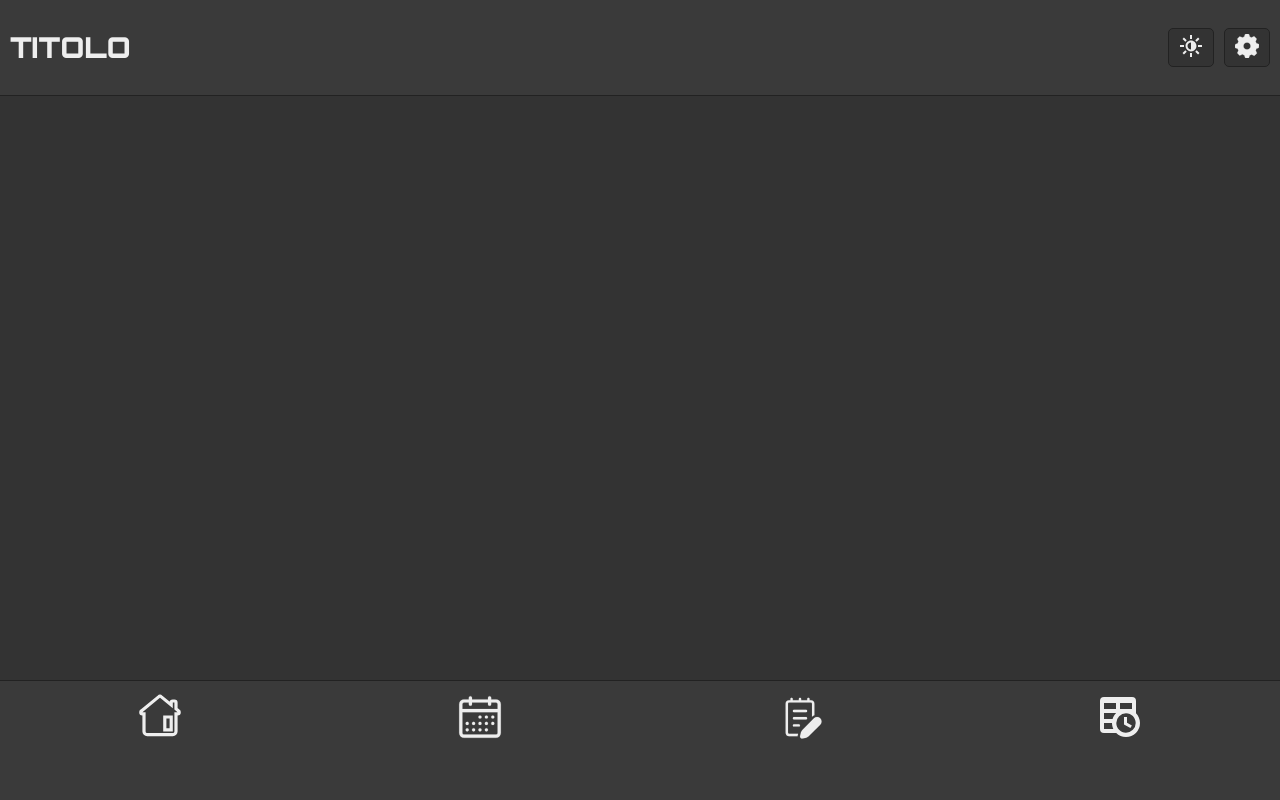
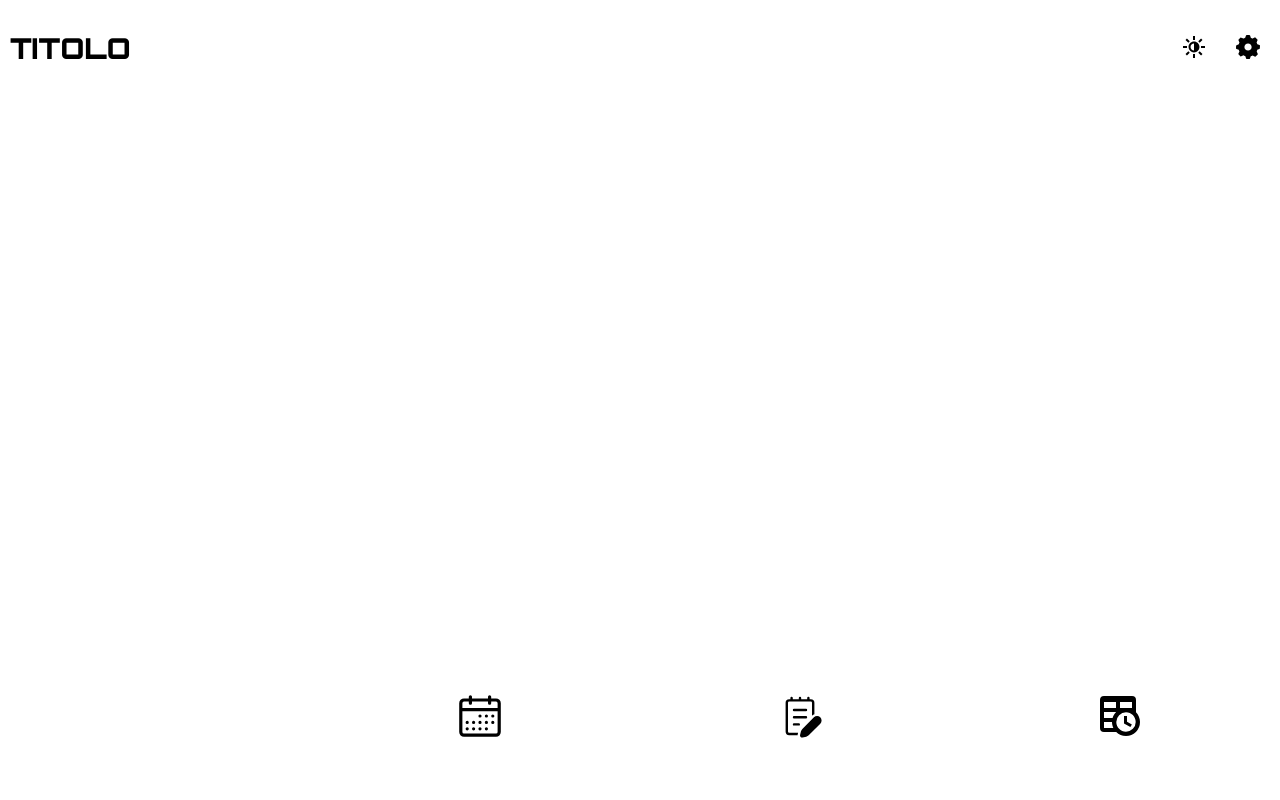
Before and after one commit to vindu07/Agenda, a plain HTML site: page index.html in a window 1280 px wide. Drawn offline with Linux system fonts and the light colour scheme; a web font is replaced by a local one.

Commit message:
Update style.css

```diff
--- a/css/style.css
+++ b/css/style.css
@@ -2,24 +2,7 @@
 /* STYLE.CSS - IMPOSTAZIONE GENERALE PAGINA */
 
 
-/*VARIABILE PER TOGGLE TEMA*/
-:root{
-  --testo: #eee;
-  --evidenziato: #4cafef;
-  --sfondo: #333;
-  --sfondo1: #3a3a3a;
-  --bordo-scuro: #222;
-  --bordo-chiaro: #555;
-}
 
-body.light-mode{
-  --testo: #111;
-  --evidenziato: #4cafef;
-  --sfondo: #efeffa;
-  --sfondo1: #fefafa;
-  --bordo-scuro: #ddd;
-  --bordo-chiaro: #eee;
-}
 
 
 /*GENERALE*/
```
